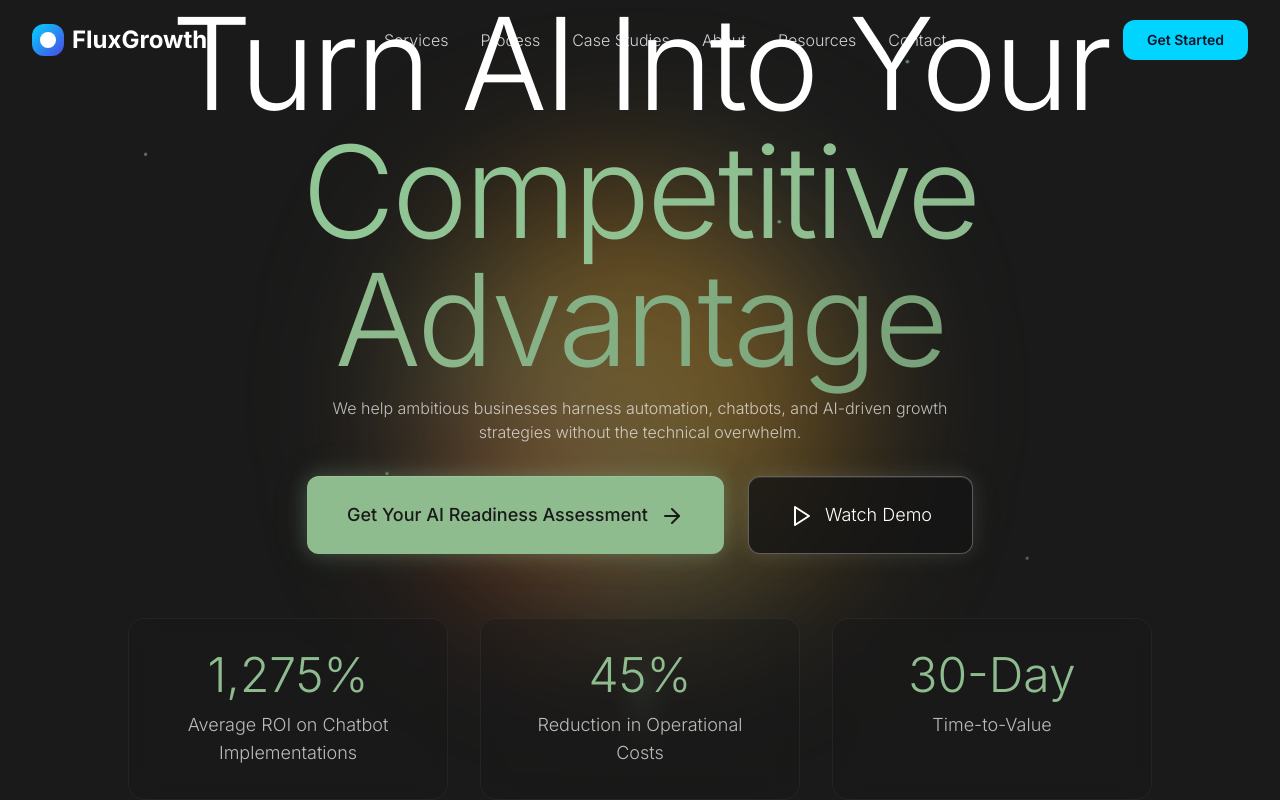
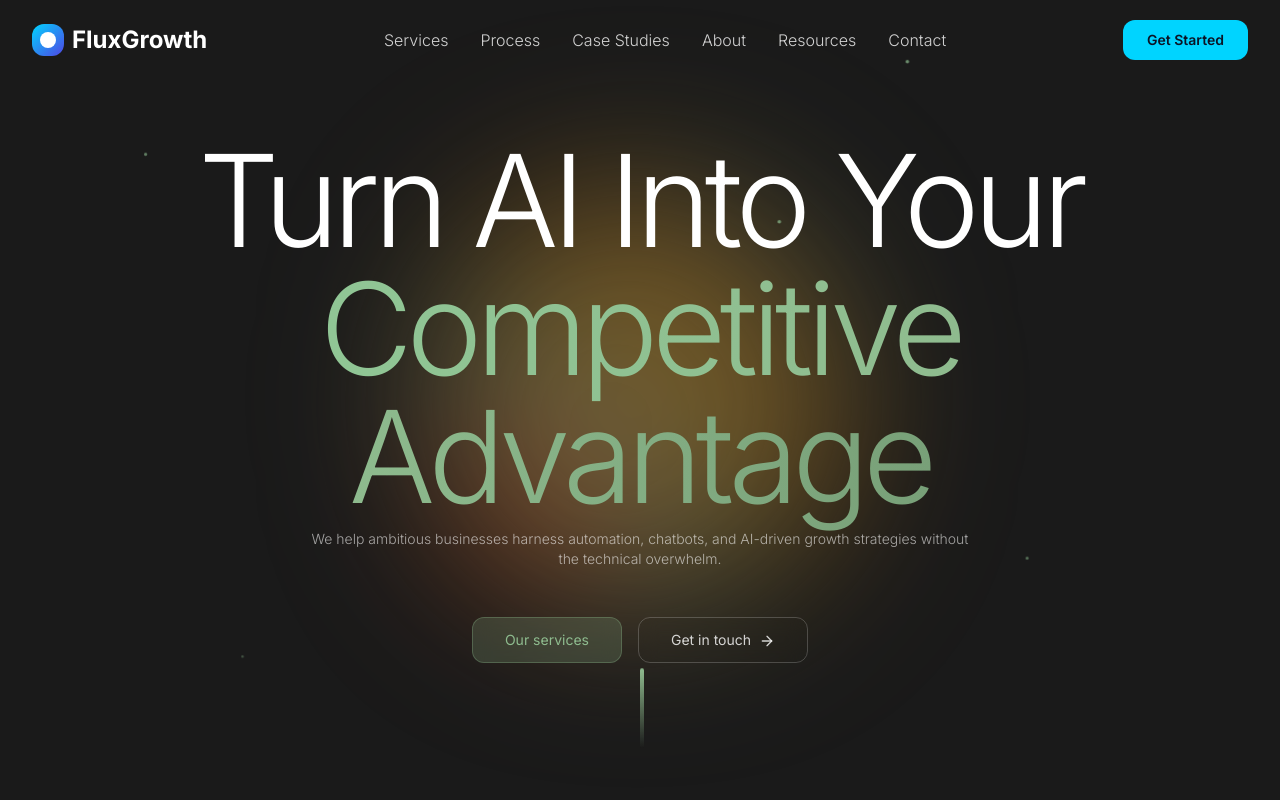
Before and after one commit to mlutner/fluxgrowth-nebula-web, a React (Vite) app: page / in a window 1280 px wide. Shown: the top 800 px of the page. Built offline with nearby package versions, Linux system fonts and the light colour scheme.

Commit message:
Refactor Hero section
- Removed stats section.
- Adjusted text spacing and typography.
- Modified button styles to match the provided image.

```diff
--- a/src/components/Hero.tsx
+++ b/src/components/Hero.tsx
@@ -9,12 +9,6 @@ const Hero = () => {
   useEffect(() => {
     setIsVisible(true);
   }, []);
-
-  const stats = [
-    { value: "1,275%", label: "Average ROI on Chatbot Implementations" },
-    { value: "45%", label: "Reduction in Operational Costs" },
-    { value: "30-Day", label: "Time-to-Value" }
-  ];
 
   return (
     <section className="relative min-h-screen flex items-center justify-center overflow-hidden bg-charcoal">
@@ -40,8 +34,8 @@ const Hero = () => {
 
       <div className="container-custom relative z-10">
         <div className="text-center max-w-6xl mx-auto">
-          {/* Main headline - narrower, longer typography with tighter spacing */}
-          <h1 className={`text-6xl md:text-8xl lg:text-9xl font-extralight tracking-tight text-white mb-3 leading-[0.85] transition-all duration-1000 ${
+          {/* Main headline - extra tight spacing to match reference */}
+          <h1 className={`text-6xl md:text-8xl lg:text-9xl font-extralight tracking-tighter text-white mb-2 leading-[0.8] transition-all duration-1000 ${
             isVisible ? 'opacity-100 translate-y-0' : 'opacity-0 translate-y-10'
           }`}>
             Turn AI Into Your{' '}
@@ -50,49 +44,28 @@ const Hero = () => {
             </span>
           </h1>
 
-          {/* Much smaller subheadline with reduced margin */}
-          <p className={`text-sm md:text-base text-white/70 mb-8 max-w-2xl mx-auto leading-relaxed font-light transition-all duration-1000 delay-300 ${
+          {/* Smaller subheadline with more space below */}
+          <p className={`text-xs md:text-sm text-white/60 mb-12 max-w-2xl mx-auto leading-relaxed font-light transition-all duration-1000 delay-300 ${
             isVisible ? 'opacity-100 translate-y-0' : 'opacity-0 translate-y-10'
           }`}>
             We help ambitious businesses harness automation, chatbots, and AI-driven growth strategies without the technical overwhelm.
           </p>
 
-          {/* CTA Buttons with custom glow effect */}
-          <div className={`flex flex-col sm:flex-row gap-6 justify-center mb-16 transition-all duration-1000 delay-500 ${
+          {/* CTA Buttons - subtle like reference image */}
+          <div className={`flex flex-col sm:flex-row gap-4 justify-center transition-all duration-1000 delay-500 ${
             isVisible ? 'opacity-100 translate-y-0' : 'opacity-0 translate-y-10'
           }`}>
             <button
-              className="glow-button bg-sage-green hover:bg-sage-dark text-charcoal font-medium px-10 py-6 text-lg rounded-xl transition-all duration-300 hover:-translate-y-1 group border-0"
+              className="subtle-button-primary px-8 py-3 text-sm rounded-lg transition-all duration-300 group"
             >
-              Get Your AI Readiness Assessment
-              <ArrowRight className="ml-3 w-6 h-6 group-hover:translate-x-1 transition-transform inline" />
+              Our services
             </button>
             <button
-              className="glow-button-outline border-white/30 text-white hover:bg-white/5 px-10 py-6 text-lg rounded-xl transition-all duration-300 hover:border-white/50 group backdrop-blur-sm"
+              className="subtle-button-secondary px-8 py-3 text-sm rounded-lg transition-all duration-300 group"
             >
-              <Play className="mr-3 w-6 h-6 group-hover:scale-110 transition-transform inline" />
-              Watch Demo
+              Get in touch
+              <ArrowRight className="ml-2 w-4 h-4 group-hover:translate-x-1 transition-transform inline" />
             </button>
-          </div>
-
-          {/* Stats */}
-          <div className={`grid grid-cols-1 md:grid-cols-3 gap-8 max-w-5xl mx-auto transition-all duration-1000 delay-700 ${
-            isVisible ? 'opacity-100 translate-y-0' : 'opacity-0 translate-y-10'
-          }`}>
-            {stats.map((stat, index) => (
-              <div
-                key={index}
-                className="glass-charcoal rounded-2xl p-8 hover-lift group animate-on-scroll border border-white/5"
-                style={{ animationDelay: `${800 + index * 100}ms` }}
-              >
-                <div className="text-4xl md:text-5xl font-light text-sage-green mb-3 group-hover:scale-110 transition-transform duration-300">
-                  {stat.value}
-                </div>
-                <div className="text-white/70 text-base md:text-lg leading-relaxed font-light">
-                  {stat.label}
-                </div>
-              </div>
-            ))}
           </div>
         </div>
       </div>
--- a/src/index.css
+++ b/src/index.css
@@ -147,6 +147,36 @@
 
   .container-custom {
     @apply container mx-auto px-4 sm:px-6 lg:px-8;
+  }
+
+  /* Subtle button styles like reference image */
+  .subtle-button-primary {
+    background: rgba(143, 188, 143, 0.2);
+    border: 1px solid rgba(143, 188, 143, 0.3);
+    color: rgba(143, 188, 143, 1);
+    font-weight: 400;
+    backdrop-filter: blur(10px);
+    transition: all 0.3s ease;
+  }
+
+  .subtle-button-primary:hover {
+    background: rgba(143, 188, 143, 0.3);
+    border-color: rgba(143, 188, 143, 0.5);
+  }
+
+  .subtle-button-secondary {
+    background: transparent;
+    border: 1px solid rgba(255, 255, 255, 0.2);
+    color: rgba(255, 255, 255, 0.8);
+    font-weight: 400;
+    backdrop-filter: blur(10px);
+    transition: all 0.3s ease;
+  }
+
+  .subtle-button-secondary:hover {
+    background: rgba(255, 255, 255, 0.05);
+    border-color: rgba(255, 255, 255, 0.3);
+    color: rgba(255, 255, 255, 1);
   }
 
   /* Custom glow button styles */
--- a/tailwind.config.ts
+++ b/tailwind.config.ts
@@ -1,3 +1,4 @@
+
 import type { Config } from "tailwindcss";
 
 export default {
@@ -86,6 +87,9 @@ export default {
 			},
 			fontWeight: {
 				'extralight': '200',
+			},
+			letterSpacing: {
+				'tighter': '-0.05em',
 			},
 			keyframes: {
 				'accordion-down': {
```
